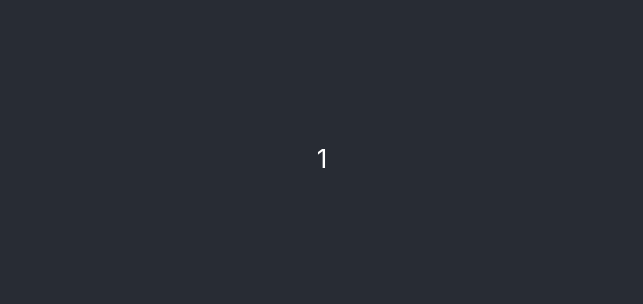
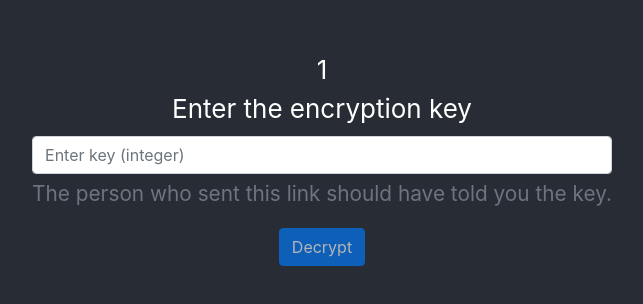
Before and after one commit to thadkingcole/secret-message, a React (Create React App) app: page /1 in a window 1280 px wide. Shown: the part 242-546 px from the top of the page, without its empty margins (318-961 px from the left). Built offline with nearby package versions, Linux system fonts and the light colour scheme.

Commit message:
basic encryption & decryption working

```diff
--- a/src/pages/Message.js
+++ b/src/pages/Message.js
@@ -1,10 +1,67 @@
-import React from 'react'
+import React, { useState } from "react";
+import Form from "react-bootstrap/Form";
+import Button from "react-bootstrap/Button";
 
 export default function Message(props) {
+  const [formObject, setFormObject] = useState({});
+  const [message, setMessage] = useState(props.match.params.message);
+
+  // const secret = props.match.params.message;
+  // console.log(secret);
+
+  function handleInputChange(event) {
+    const { name, value } = event.target;
+    setFormObject({ ...formObject, [name]: value });
+  }
+
+  function handleFormSubmit(event) {
+    event.preventDefault();
+    if (formObject.encryptKey) {
+      // TODO
+      // encrypt the message
+      // const newMessage = encrypt(formObject.normMessage, formObject.encryptKey);
+      // navigate to "/decrypted-message"
+      // props.history.push(`/${newMessage}`);
+      setMessage(decrypt(message, formObject.encryptKey))
+    }
+  }
+
+  function decrypt(message, key) {
+    let decryptedMessage = "";
+    for (let i = 0; i < message.length; i++) {
+      const charCode = message.charCodeAt(i) - parseInt(key, 10);
+
+      decryptedMessage += String.fromCharCode(charCode);
+    }
+    return decryptedMessage;
+  }
 
   return (
-    <div>
-      {props.match.params.message}
-    </div>
-  )
+    <>
+      {message}
+      <Form>
+        <Form.Group controlId="encryptKey">
+          <Form.Label>Enter the encryption key</Form.Label>
+          <Form.Control
+            name="encryptKey"
+            onChange={handleInputChange}
+            placeholder="Enter key (integer)"
+            type="number"
+          />
+          <Form.Text className="text-muted">
+            The person who sent this link should have told you the key.
+          </Form.Text>
+        </Form.Group>
+
+        <Button
+          disabled={!formObject.encryptKey}
+          onClick={handleFormSubmit}
+          type="submit"
+          variant="primary"
+        >
+          Decrypt
+        </Button>
+      </Form>
+    </>
+  );
 }
```
